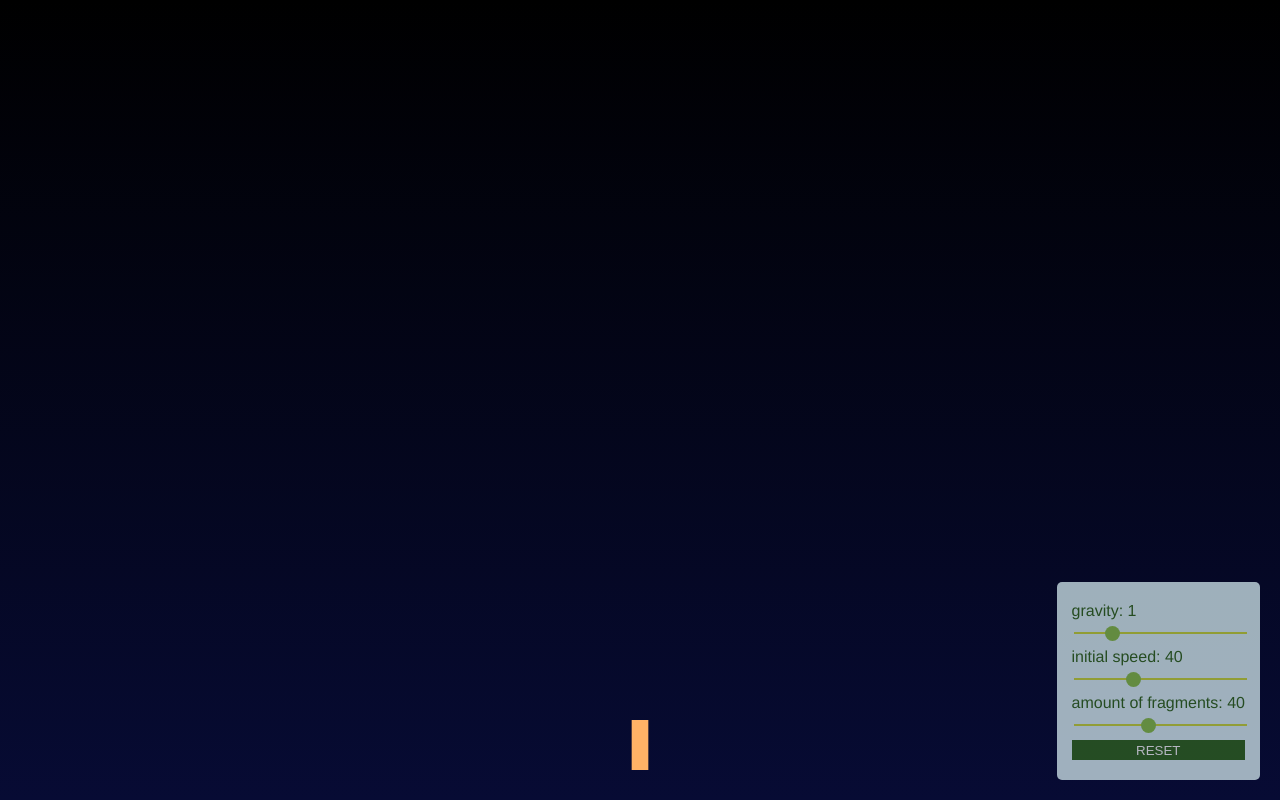
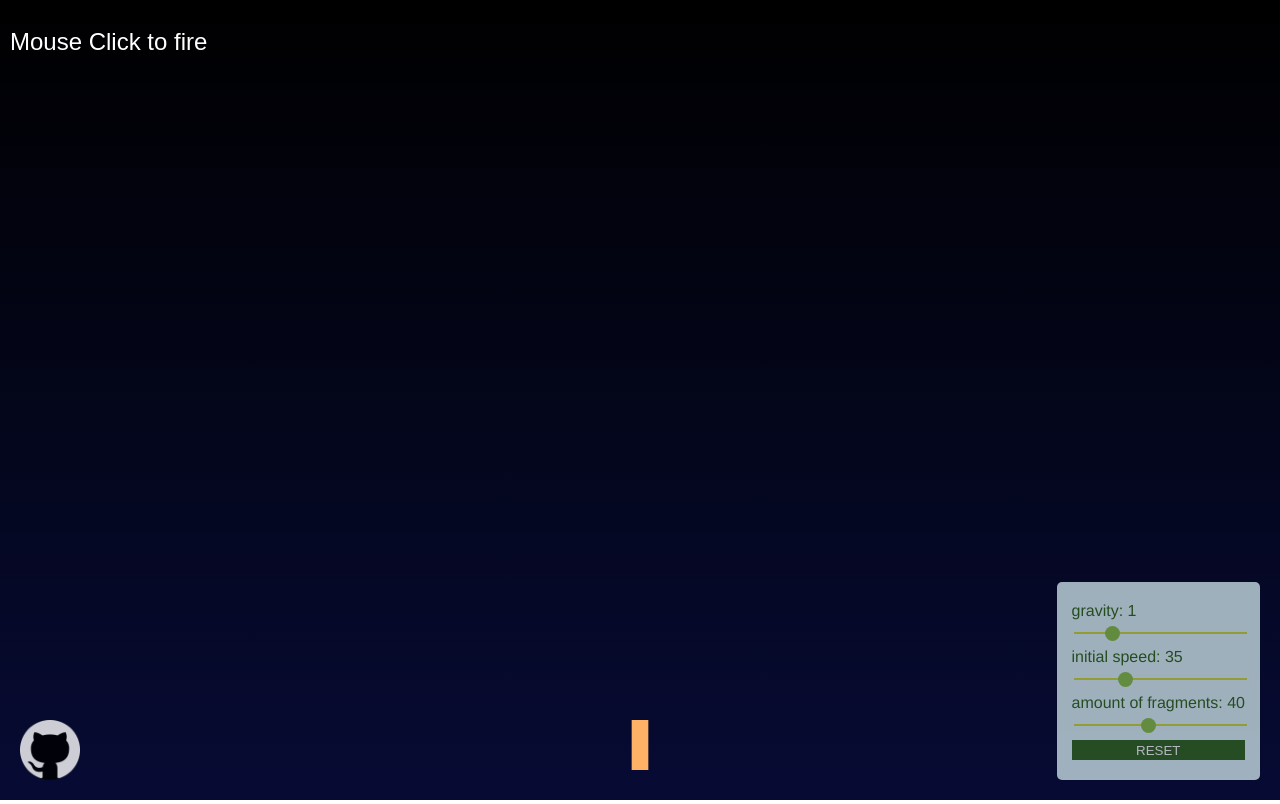
Before and after one commit to miksin/web-firework-simulation, a Vue app: page / in a window 1280 px wide. Built offline with nearby package versions, Linux system fonts and the light colour scheme.

Commit message:
github link & README

```diff
--- a/src/App.vue
+++ b/src/App.vue
@@ -8,13 +8,20 @@
       v-on:change-coef="handleChangeCoef"
       v-on:reset-coef="handleResetCoef"
     />
+    <a
+      class="github-link"
+      target="_blank"
+      rel="noopener noreferrer"
+      href="https://github.com/miksin/web-firework-simulation"
+    >
+      <img src="./assets/GitHub-Mark-Light-64px.png" alt="Github"/>
+    </a>
   </div>
 </template>
 
 <script>
 import NightSky from './components/NightSky.vue';
-import ControlPanel from './components/ControlPanel';
-import Vector from './models/Vector';
+import ControlPanel from './components/ControlPanel.vue';
 
 export default {
   name: 'app',
@@ -31,7 +38,7 @@ export default {
     defaultCoef() {
       return {
         gravity: 1,
-        emitVel: 40,
+        emitVel: 35,
         fragNum: 40,
       };
     },
@@ -49,6 +56,9 @@ export default {
 </script>
 
 <style>
+body {
+  margin: 0;
+}
 #app {
   font-family: 'Avenir', Helvetica, Arial, sans-serif;
   -webkit-font-smoothing: antialiased;
@@ -58,7 +68,22 @@ export default {
   width: 100vw;
   height: 100vh;
 }
-body {
-  margin: 0;
+.github-link {
+  position: absolute;
+  left: 20px;
+  bottom: 20px;
+  width: 60px;
+  height: 60px;
+  background-color: #000;
+  border-radius: 50%;
+  cursor: pointer;
+  opacity: 0.8;
+}
+.github-link:hover {
+  opacity: 1.0;
+}
+.github-link > img {
+  width: 100%;
+  height: 100%;
 }
 </style>
--- a/src/components/ControlPanel.vue
+++ b/src/components/ControlPanel.vue
@@ -44,7 +44,6 @@
 </template>
 
 <script>
-import Vector from '../models/Vector';
 export default {
   props: {
     coefficients: Object,
@@ -65,7 +64,7 @@ export default {
       this.$emit('change-coef', key, parseFloat(e.target.value));
     },
   },
-}
+};
 </script>
 
 <style scoped>
--- a/src/components/NightSky.vue
+++ b/src/components/NightSky.vue
@@ -42,6 +42,10 @@ export default {
 
       this.ctx.clearRect(0, 0, this.cw, this.ch);
 
+      this.ctx.font = "24px Arial";
+      this.ctx.fillStyle = "#FFF";
+      this.ctx.fillText("Mouse Click to fire", 10, 50);
+
       this.fireworks.forEach((f) => {
         f.draw(this.ctx);
       });
@@ -66,7 +70,7 @@ export default {
 
       const dir = Vector.fromOffset(this.emitVel, xOffset, yOffset);
       this.fireworks.push(new Firework(this.emitPos, dir, this.gravity, this.fragNum));
-    }
+    },
   },
   mounted() {
     this.setCanvas();
--- a/src/models/Particle.js
+++ b/src/models/Particle.js
@@ -1,5 +1,6 @@
 import Point from './Point';
 import Vector from './Vector';
+import { randInt } from '../utils/common';
 
 class Particle {
   constructor(p, v, a, r) {
@@ -8,7 +9,7 @@ class Particle {
     this.vel = new Vector(v.x, v.y);
     this.acc = new Vector(a.x, a.y);
     this.radius = r;
-    this.hue = Math.floor(Math.random() * 360);
+    this.hue = randInt(360);
     this.saturation = 100;
     this.lightness = 50;
     this.alpha = 0.5;
```
Also changed, not shown: src/assets/GitHub-Mark-Light-64px.png (added), 1 other file (tests, documents, lock files or other folders).
